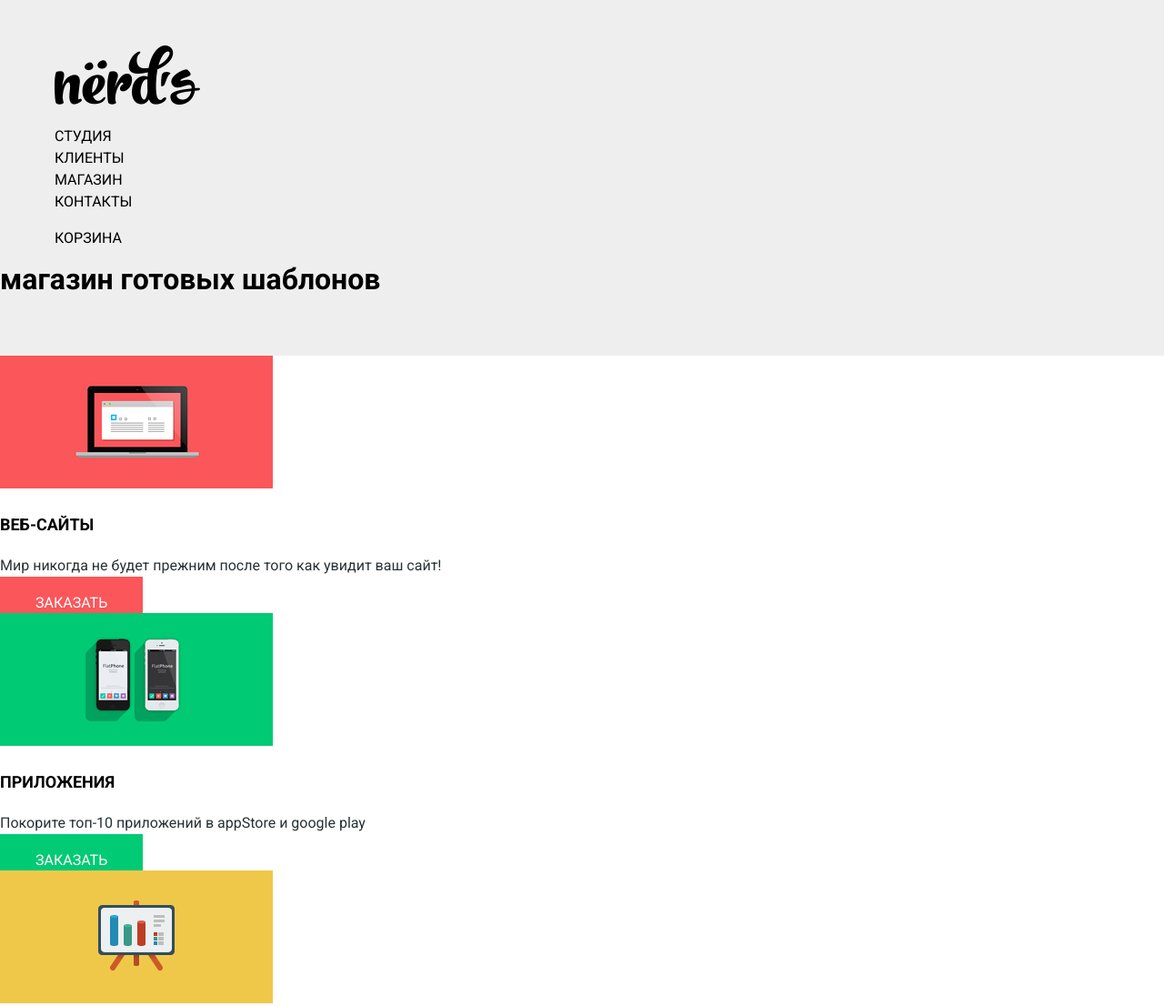
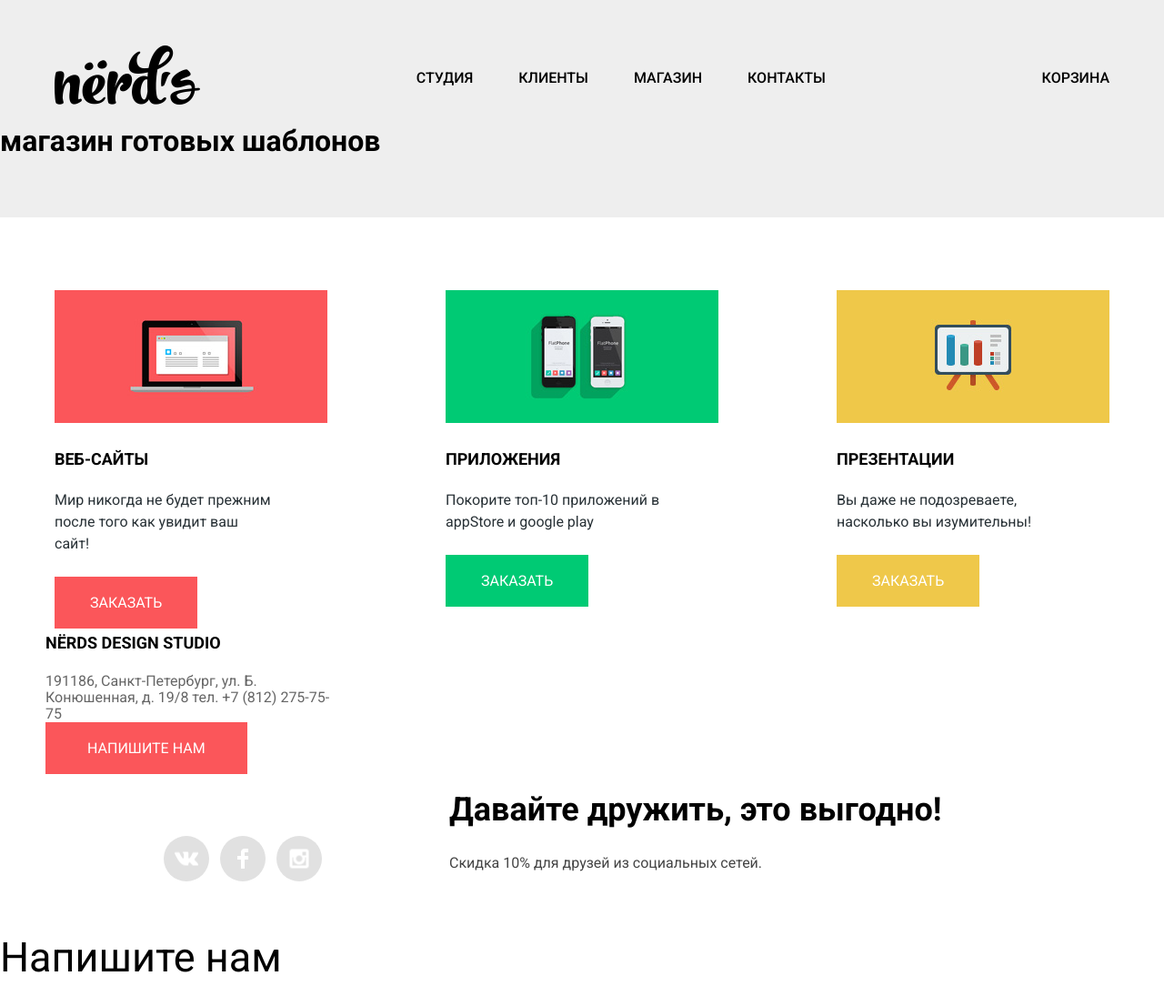
Before and after one commit to Alexcrudu/1342439-nerds-27, a plain HTML site: page index.html in a window 1280 px wide. Shown: the top 1106 px of the page at 91% size. Drawn offline with Linux system fonts and the light colour scheme.

Commit message:
Сетки

```diff
--- a/css/home.css
+++ b/css/home.css
@@ -2,7 +2,7 @@ html,
 body {
     width: 100%;
     height: 100%;
-    font-family: Roboto, Arial, sans-serif;
+    font-family: Roboto, sans-serif;
     line-height: 24px;
 }
 
@@ -10,20 +10,41 @@ a{
     text-decoration: none;
 }
 
+img {
+    max-width: 100%;
+    height: auto;
+}
+
+.container {
+    max-width: 1160px;
+    margin: 0 auto;
+}
+
 .main-header {
     width: 100%;
     background-color: #eee;
     padding: 50px 0;
+    margin-bottom: 80px;
 }
 
 .main-navigation {
     max-width: 1160px;
     margin: 0 auto;
+    display: flex;
+    justify-content: space-between;
+    align-items: center;
 }
 
 .navigation {
     list-style: none;
     padding: 0;
+    display: flex;
+}
+
+
+
+.navigation-item:not(:first-child) {
+    margin-left: 50px;
 }
 
 .navigation-link,
@@ -31,6 +52,7 @@ a{
     color: #000;
     text-transform: uppercase;
     font-size: 16px;
+    font-weight: 500;
 }
 
 .navigation-link:hover,
@@ -50,20 +72,14 @@ a{
 }
 
 
+
 .catalog p {
     color:#283136;
     font-size: 16px;
     text-align: left;
     line-height: 24px;
-}
-
-.catalog-name {
-    font-family: Roboto, sans-serif ;
-    font-weight: bold;
-    color: black;
-    text-transform: uppercase;
-    font-size: 24px;
-    text-align: left;
+    margin-bottom: 40px;
+    max-width: 238px;
 }
 
 .button-red {
@@ -75,6 +91,7 @@ a{
     color: #ffffff;
     line-height: 18px;
     vertical-align: middle;
+    margin-top: 40px;
 }
 
 .button-red:hover{
@@ -95,6 +112,7 @@ a{
     color: #ffffff;
     line-height: 18px;
     vertical-align: middle;
+    margin-top: 40px;
 }
 
 .button-green:hover {
@@ -115,6 +133,7 @@ a{
     color: #ffffff;
     line-height: 18px;
     vertical-align: middle;
+    margin-top: 40px;
 }
 
 .button-yellow:hover {
@@ -124,6 +143,15 @@ a{
 .button-yellow:active {
     color: rgba(255, 255, 255, 0.3);
     background-color: #e5a722;
+}
+
+
+.catalog{
+    display: flex;
+    justify-content: space-between;
+    max-width: 1160px;
+    margin: 0 auto;
+    }
 }
 
 .main-text {
@@ -141,12 +169,17 @@ a{
     text-transform: uppercase;
 }
 
+.catalog-item{
+    max-width: 300px;
+}
+
 .catalog-name {
     font-weight: bold;
     font-size: 18px;
     line-height: 30px;
     text-align: left;
     text-transform: uppercase;
+    color: black;
 }
 
 .catalog-name label {
@@ -175,6 +208,29 @@ a{
     text-align: left;
 }
 
+.products {
+    display: flex;
+}
+
+.products-sidebar {
+    max-width: 140px;
+}
+
+.products-wrapper {
+    flex: 1 auto;
+    margin-left: 140px;
+}
+
+.products-list {
+    display: flex;
+    flex-wrap: wrap;
+    list-style: none;
+}
+
+.catalog-name{
+    display: block;
+}
+
 .button{
     text-align: center;
     text-transform: uppercase;
@@ -188,6 +244,15 @@ a{
     text-align: center;
     font-size: 18px;
     line-height: 30px;
+    text-transform: uppercase;
+    font-weight: bold;
+    padding-top: 35px;
+}
+.information{
+    width: 360px;
+    height: 231px;
+    background-color: #eeeeee;
+}
 }
 
 .name a:hover,
@@ -229,6 +294,14 @@ a{
     box-shadow: inset 0px 3px 0 0 rgba(0, 1, 1, 0.1);
 }
 
+.visit-card{
+    display: block;
+    max-width: 318px;
+    max-height: 308px;
+    text-align: left;
+    margin-left: 50px;
+}
+
 
 .visit-card h3 {
     font-weight: bold;
@@ -247,13 +320,23 @@ a{
 
 .visit-card a {
     font-size: 16px;
+    padding: 19px 46px;
     text-align: center;
     text-transform: uppercase;
     background-color: #fb565a;
     color: #ffffff;
     line-height: 18px;
     vertical-align: middle;
+    width: 219px;
+    height: 50px;
 }
+
+
+.social-media-item:not(:first-child) {
+    margin-left: 12px;
+}
+
+
 
 .social-media-item {
     list-style: none;
@@ -261,6 +344,7 @@ a{
     height: 50px;
     border-radius: 50%;
     background-color: #e1e1e1;
+    margin-top: 69px;
 }
 
 .social-media-link {
@@ -290,18 +374,34 @@ a{
     background-color: #d7373b;
 }
 
+.footer-social-friends{
+    margin-left: 140px;
+}
+
+
 .social-friends {
     font-size: 36px;
     font-weight: bold;
-    line-height: 36px;
-    text-align: left;
+    line-height: 1;
 }
 
 .sale {
     color: #444444;
     font-size: 16px;
-    line-height: 22px;
+    line-height: 1.375;
     text-align: left;
+    margin-top: 12px;
+}
+
+.footer-conteiner{
+    display: flex;
+    align-items: center;
+}
+
+
+.social-media{
+    display: flex;
+    margin-left: 140px;
 }
 
 .modal-label {
@@ -313,20 +413,19 @@ a{
 }
 
 .modal-input {
-    width: 360px;
-     height: 50px;
-     border: solid 2px #d7dcde;
+    max-width: 360px;
+    height: 50px;
+    border: solid 2px #d7dcde;
 }
 
 .modal .text {
-    width: 760px;
-    height: 118px;
+    max-width: 760px;
     border: solid 2px #d7dcde;
 }
 
 .modal p {
     font-size: 45px;
-    line-height: 45px;
+    line-height: 1;
     text-align: left;
 }
 
--- a/index.html
+++ b/index.html
@@ -19,25 +19,26 @@
           <li class="navigation-item"><a class="navigation-link" href="catalog.html">магазин</a></li>
           <li class="navigation-item"><a class="navigation-link" href="contacts-html">контакты</a></li>
         </ul>
+
         <a class="header-basket" href="#">корзина</a>
       </nav>
       <h1>магазин готовых шаблонов</h1>
     </header>
     <main>
       <section class="catalog">
-        <div >
+        <div class="catalog-item">
           <img src="img/advantage-picture-red.png" width="300" height="146">
           <h3 class="catalog-name">веб-сайты</h3>
           <p>мир никогда не будет прежним после того как увидит ваш сайт!</p>
           <a class="button-red" href="#">Заказать</a>
         </div>
-        <div>
+        <div class="catalog-item">
           <img src="img/advantage-picture-green.png" width="300" height="146">
           <h3 class="catalog-name">приложения</h3>
           <p>покорите топ-10 приложений в appStore и google play</p>
           <a class="button-green" href="#">Заказать</a>
         </div>
-        <div>
+        <div class="catalog-item">
           <img src="img/advantage-picture-yellow.png" width="300" height="146">
           <h3 class="catalog-name">презентации</h3>
           <p>вы даже не подозреваете, насколько вы изумительны!</p>
@@ -45,12 +46,14 @@
         </div>
       </section>
       <section class="visit-card">
+
         <h3>nЁrds design studio</h3>
         <p>191186, Санкт-Петербург, ул. Б. Конюшенная, д. 19/8 тел. +7 (812) 275-75-75</p>
         <a href="#">напишите нам</a>
        </section>
     </main>
     <footer>
+      <div class="footer-conteiner">
         <ul class="social-media">
           <li class="social-media-item vk">
             <a href="https://vk.com/" class="social-media-link">
@@ -68,8 +71,11 @@
             </a>
           </li>
         </ul>
-      <h2 class="social-friends">давайте дружить, это выгодно!</h2>
-      <p class="sale">скидка 10% для друзей из социальных сетей.</p>
+        <div class="footer-social-friends">
+          <h2 class="social-friends">Давайте дружить, это выгодно!</h2>
+          <p class="sale">Скидка 10% для друзей из социальных сетей.</p>
+        </div>
+      </div>
     </footer>
     <form class="modal">
      <p>Напишите нам</p>
```
Also changed, not shown: catalog.html (+33 -19 lines). Lines whose indentation alone changed are shown as unchanged.
